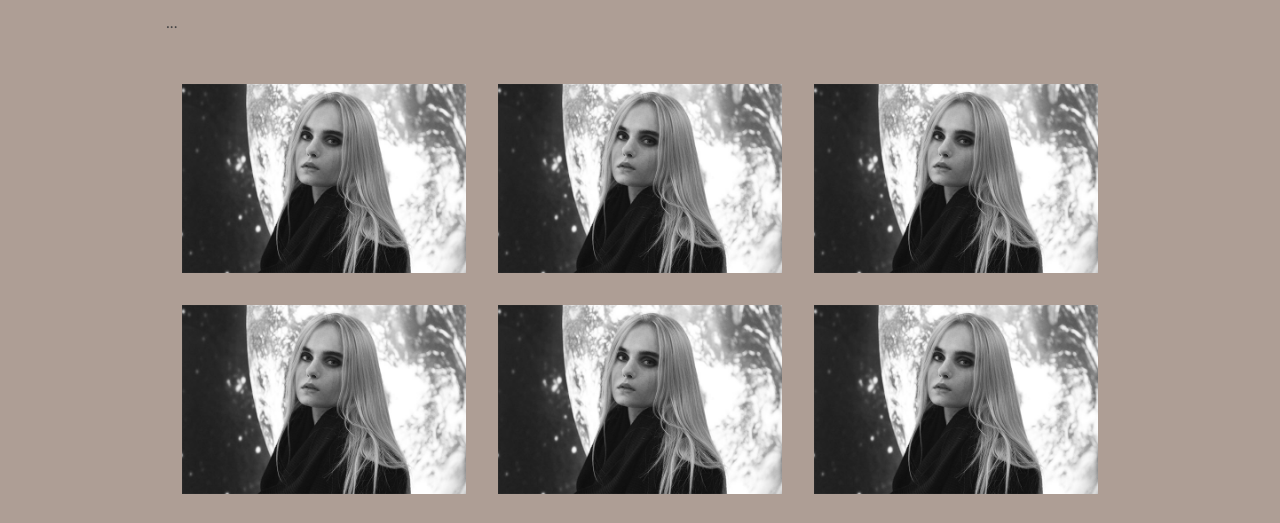
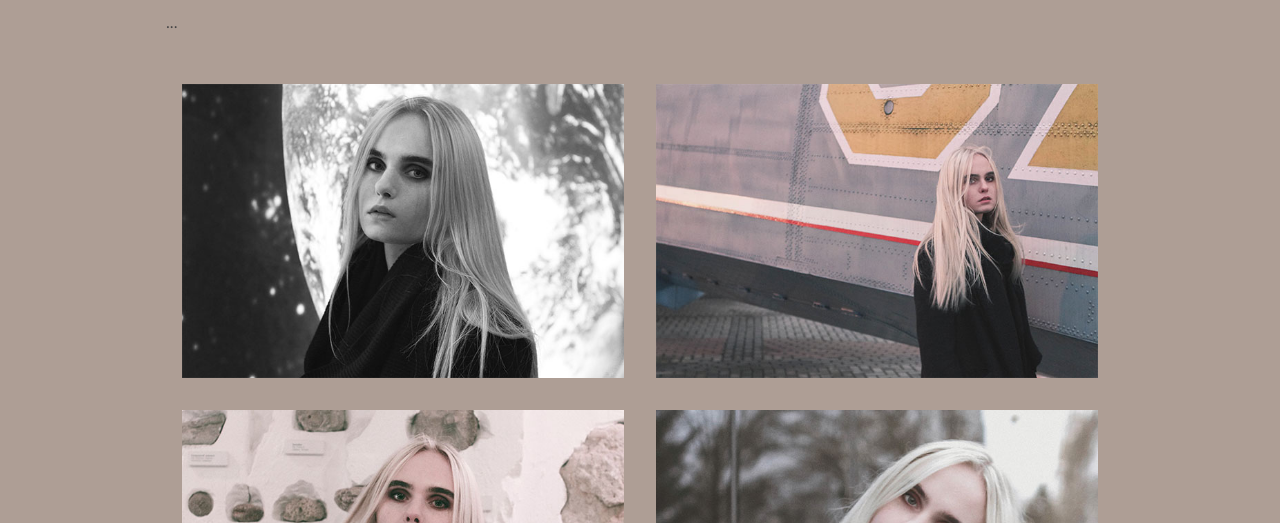
Before and after one commit to TheHagueUniversity/portfolio-anastasia-mels, a plain HTML site: page project-1.html in a window 1280 px wide. Shown: the part 251-774 px from the top of the page. Drawn offline with nearby package versions, Linux system fonts and the light colour scheme.

Commit message:
6. Finished first project

```diff
--- a/assets/css/styles.css
+++ b/assets/css/styles.css
@@ -37,6 +37,12 @@
   :root {
     --padding-l-top-other: 64px;
   }
+}
+
+.shadow {
+  -webkit-box-shadow: 0px 5px 15px 0px rgba(0,0,0,0.15);
+  -moz-box-shadow: 0px 5px 15px 0px rgba(0,0,0,0.15);
+  box-shadow: 0px 5px 15px 0px rgba(0,0,0,0.15);
 }
 
 .bg-primary {
@@ -143,6 +149,7 @@ body {
   background-image: url("../../assets/img/banner.jpg");
   background-size: cover;
   background-color: rgba(255,255,255,0);
+  min-height: 100vh;
 }
 
 .home-header-text-1 {
--- a/project-1.html
+++ b/project-1.html
@@ -27,13 +27,13 @@
             </div>
             <p class="project-page-text-2 lead">...</p>
             <div class="project-page-row row projects">
-                <div class="project-page-pic-padding col-sm-12 col-md-6 col-lg-4 col-xl-4 item"><a href="assets/img/1-1.jpg"><img class="img-fluid" src="assets/img/1-1-thumb.jpg"></a></div>
-                <div class="project-page-pic-padding col-sm-12 col-md-6 col-lg-4 col-xl-4 item"><a href="assets/img/1-1.jpg"><img class="img-fluid" src="assets/img/1-1-thumb.jpg"></a></div>
-                <div class="project-page-pic-padding col-sm-12 col-md-6 col-lg-4 col-xl-4 item"><a href="assets/img/1-1.jpg"><img class="img-fluid" src="assets/img/1-1-thumb.jpg"></a></div>
-                <div class="project-page-pic-padding col-sm-12 col-md-6 col-lg-4 col-xl-4 item"><a href="assets/img/1-1.jpg"><img class="img-fluid" src="assets/img/1-1-thumb.jpg"></a></div>
-                <div class="project-page-pic-padding col-sm-12 col-md-6 col-lg-4 col-xl-4 item"><a href="assets/img/1-1.jpg"><img class="img-fluid" src="assets/img/1-1-thumb.jpg"></a></div>
-                <div class="project-page-pic-padding col-sm-12 col-md-6 col-lg-4 col-xl-4 item"><a href="assets/img/1-1.jpg"><img class="img-fluid" src="assets/img/1-1-thumb.jpg"></a></div>
-                <div class="project-page-pic-padding col-sm-12 col-md-6 col-lg-4 col-xl-4 item"><a href="assets/img/1-1.jpg"><img class="img-fluid" src="assets/img/1-1-thumb.jpg"></a></div>
+                <div class="project-page-pic-padding col-sm-12 col-md-12 col-lg-6 col-xl-6 item"><a href="assets/img/1-1.jpg"><img class="img-fluid" src="assets/img/1-1-thumb.jpg"></a></div>
+                <div class="project-page-pic-padding col-sm-12 col-md-12 col-lg-6 col-xl-6 item"><a href="assets/img/1-2.jpg"><img class="img-fluid" src="assets/img/1-2-thumb.jpg"></a></div>
+                <div class="project-page-pic-padding col-sm-12 col-md-12 col-lg-6 col-xl-6 item"><a href="assets/img/1-3.jpg"><img class="img-fluid" src="assets/img/1-3-thumb.jpg"></a></div>
+                <div class="project-page-pic-padding col-sm-12 col-md-12 col-lg-6 col-xl-6 item"><a href="assets/img/1-4.jpg"><img class="img-fluid" src="assets/img/1-4-thumb.jpg"></a></div>
+                <div class="project-page-pic-padding col-sm-12 col-md-12 col-lg-6 col-xl-6 item"><a href="assets/img/1-5.jpg"><img class="img-fluid" src="assets/img/1-5-thumb.jpg"></a></div>
+                <div class="project-page-pic-padding col-sm-12 col-md-12 col-lg-6 col-xl-6 item"><a href="assets/img/1-6.jpg"><img class="img-fluid" src="assets/img/1-6-thumb.jpg"></a></div>
+                <div class="project-page-pic-padding col-sm-12 col-md-12 col-lg-6 col-xl-6 item"><a href="assets/img/1-7.jpg"><img class="img-fluid" src="assets/img/1-7-thumb.jpg"></a></div>
             </div>
         </div>
     </section>
```
Also changed, not shown: assets/img/1-2-thumb.jpg (added), assets/img/1-3-thumb.jpg (added), assets/img/1-3.jpg (added), assets/img/1-4-thumb.jpg (added), assets/img/1-5-thumb.jpg (added), assets/img/1-6-thumb.jpg (added), assets/img/1-7-thumb.jpg (added), 6 other files.
